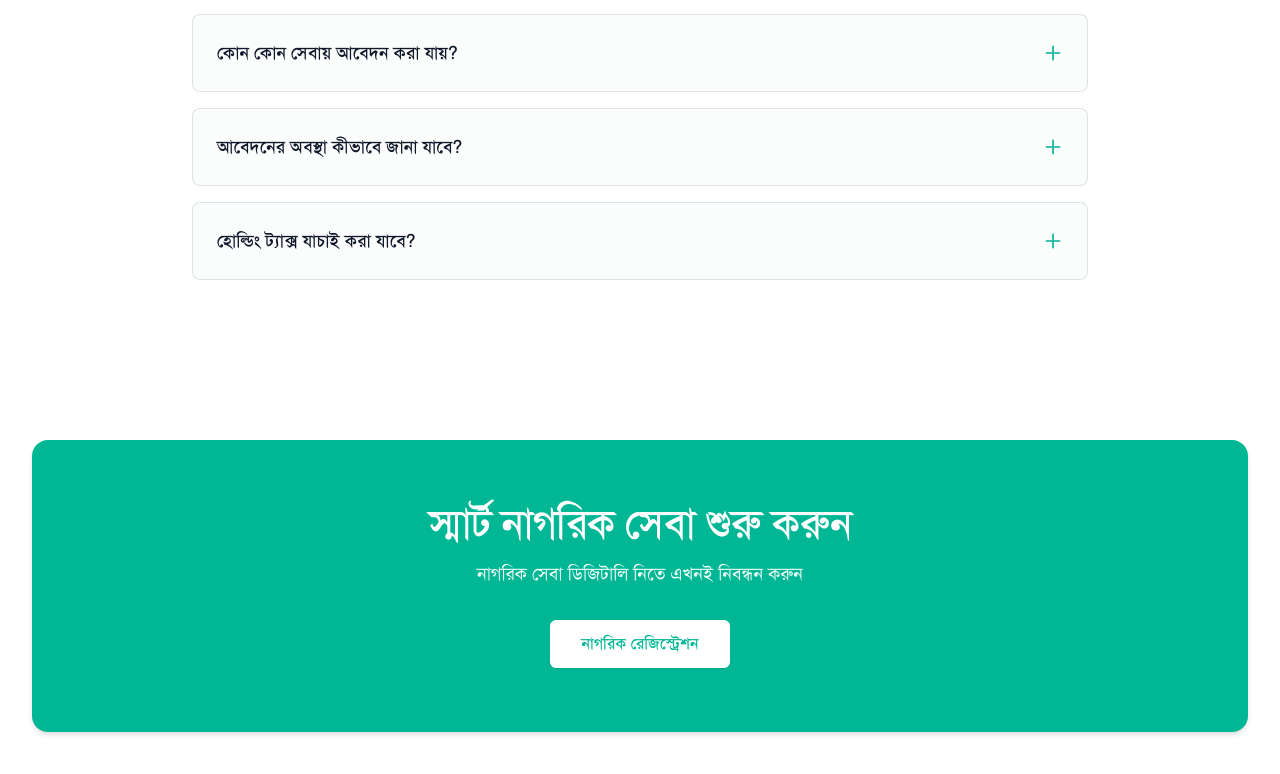
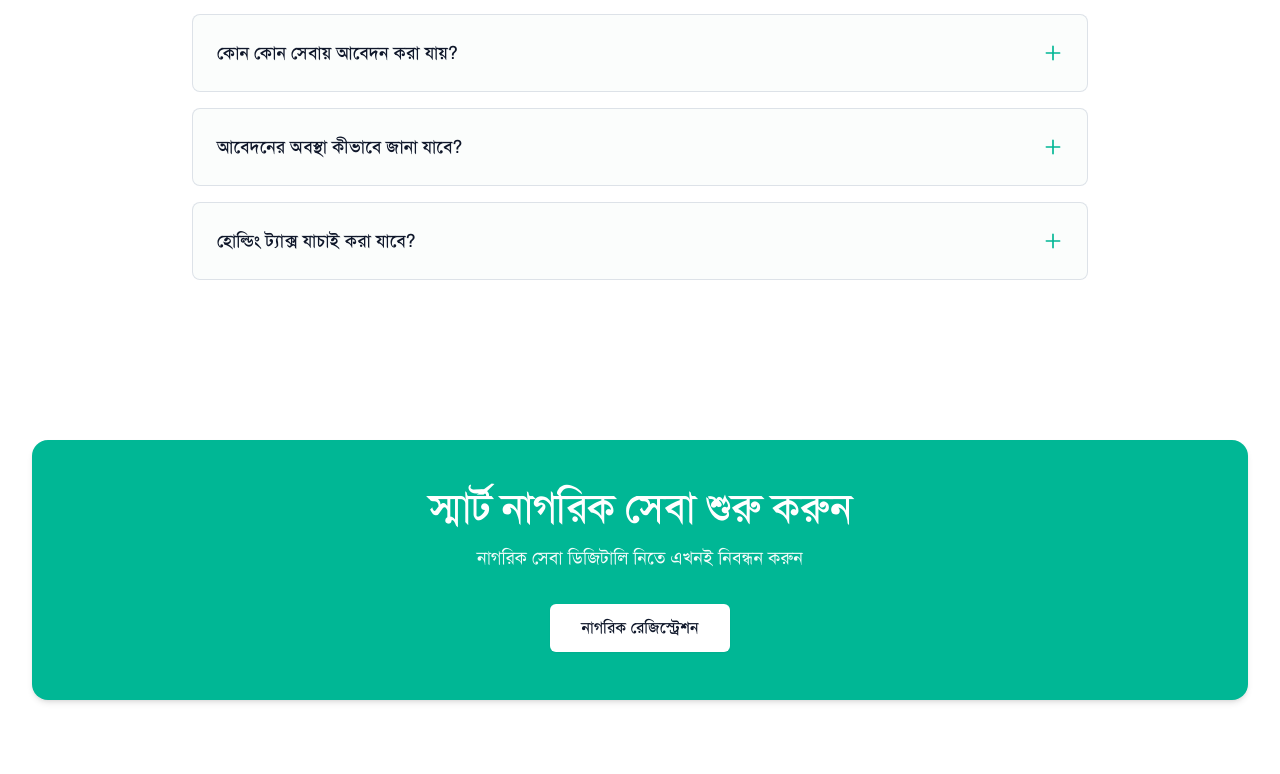
Before and after one commit to ishtiaqrobin/Smart-Nagorik-Landing-Page, a React (Vite) app: page / in a window 1280 px wide. Shown: the part 3532-4306 px from the top of the page. Built offline with nearby package versions, Linux system fonts and the light colour scheme; the HTML template or start-up script is replaced by a standard one.

Commit message:
feat: add StartServiceCtaSection component for home page navigation

```diff
--- a/src/components/StartServiceCtaSection.tsx
+++ b/src/components/StartServiceCtaSection.tsx
@@ -15,9 +15,9 @@ export const StartServiceCtaSection: React.FC<StartServiceCtaSectionProps> = ({
 
   return (
     <section className="w-full bg-white py-10 sm:py-16">
-      <div className="max-w-7xl mx-auto px-4 sm:px-6 lg:px-8">
+      <div className="max-w-8xl mx-auto px-4 sm:px-6 lg:px-8">
         {/* Full-width CTA Banner Card */}
-        <div className="w-full bg-[#00b795] rounded-2xl py-14 sm:py-16 px-6 sm:px-12 flex flex-col items-center justify-center text-center text-white shadow-md">
+        <div className="w-full bg-[#00b795] rounded-2xl py-10 sm:py-12 px-6 sm:px-10 flex flex-col items-center justify-center text-center text-white shadow-md">
           {/* Main Title */}
           <h2 className="text-3xl sm:text-4xl lg:text-[42px] font-bold text-white font-bangla mb-4 tracking-tight leading-tight">
             স্মার্ট নাগরিক সেবা শুরু করুন
@@ -32,7 +32,7 @@ export const StartServiceCtaSection: React.FC<StartServiceCtaSectionProps> = ({
           <button
             type="button"
             onClick={handleClick}
-            className="bg-white hover:bg-slate-50 text-[#00b795] font-bold px-8 py-3 rounded-md text-sm sm:text-base transition-all duration-200 shadow-sm hover:shadow-md cursor-pointer select-none"
+            className="bg-white hover:bg-slate-50 text-[#0f172a] font-bold px-8 py-3 rounded-md text-sm sm:text-base transition-all duration-200 shadow-sm hover:shadow-md cursor-pointer select-none"
           >
             নাগরিক রেজিস্ট্রেশন
           </button>
```
